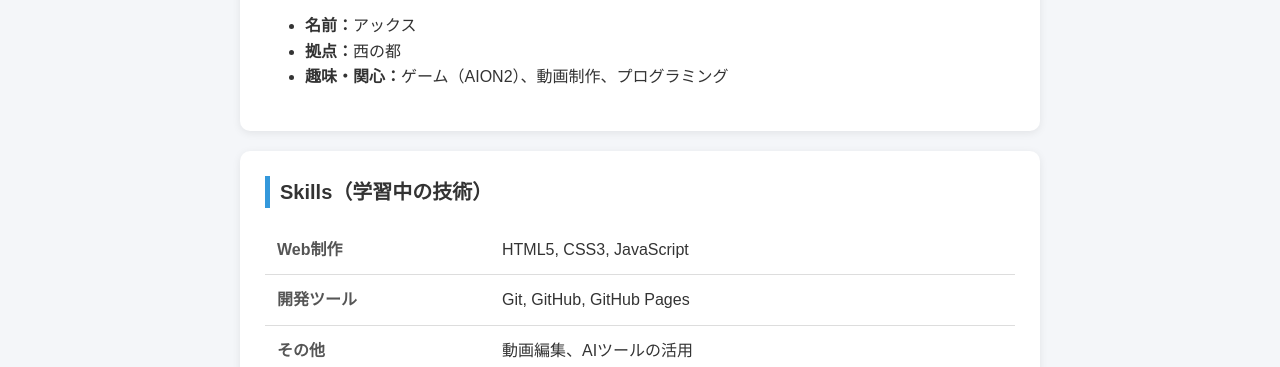
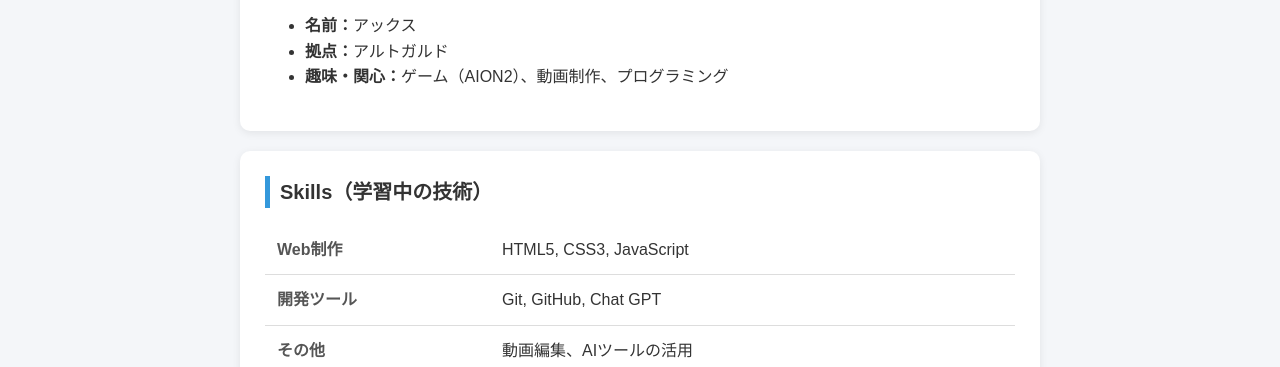
Before and after one commit to mijaelop/mijaelop.github.io, a plain HTML site: page index.html in a window 1280 px wide. Shown: the part 433-800 px from the top of the page. Drawn offline with Linux system fonts and the light colour scheme.

Commit message:
Update index.html

```diff
--- a/index.html
+++ b/index.html
@@ -25,7 +25,7 @@
             <p>AION2をプレイするのが好きです。大学の授業をきっかけに、Webサイト制作（HTML / CSS / JavaScript）を学んでいます。</p>
             <ul>
               <li><strong>名前：</strong>アックス</li>
-              <li><strong>拠点：</strong>西の都</li>
+              <li><strong>拠点：</strong>アルトガルド</li>
               <li><strong>趣味・関心：</strong>ゲーム（AION2）、動画制作、プログラミング</li>
             </ul>
           </div>
@@ -42,7 +42,7 @@
           </tr>
           <tr>
             <th>開発ツール</th>
-            <td>Git, GitHub, GitHub Pages</td>
+            <td>Git, GitHub, Chat GPT</td>
           </tr>
           <tr>
             <th>その他</th>
```
